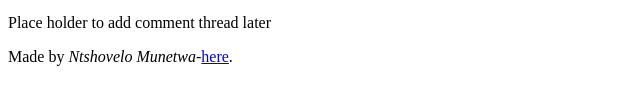
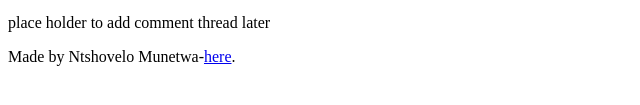
Before and after one commit to Neil-Ntshovelo/My_First_Portfolio, a plain HTML site: page html_basic/index.html in a window 1280 px wide. Shown: the part 487-592 px from the top of the page, 0-640 px from the left. Drawn offline with Linux system fonts and the light colour scheme.

```diff
--- a/html_basic/index.html
+++ b/html_basic/index.html
@@ -29,12 +29,12 @@
                 </a>
             </article>
             <aside>
-                <p>Place holder to add comment thread later</p>
+                <p>place holder to add comment thread later</p>
             </aside>
         </main>
 
         <footer>
-            <p>Made by <em>Ntshovelo Munetwa</em>-<a href="https://github.com/dashboard" target="_blank">here</a>.</p>
+            <p>Made by Ntshovelo Munetwa-<a href="https://github.com/dashboard" target="_blank">here</a>.</p>
         </footer>
 
 
```
Also changed, not shown: html_basic/tweets.html (+2 -2 lines).
